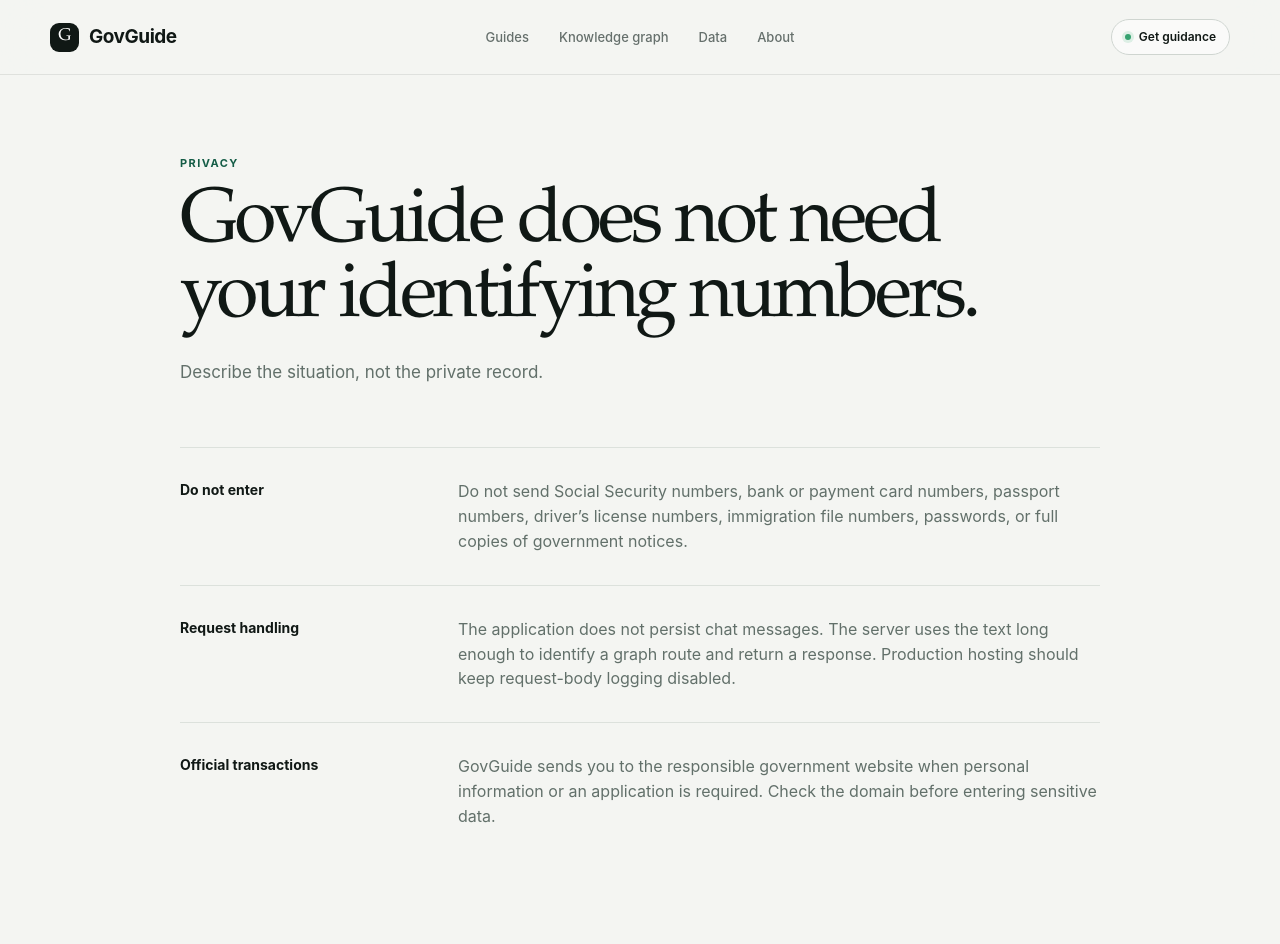
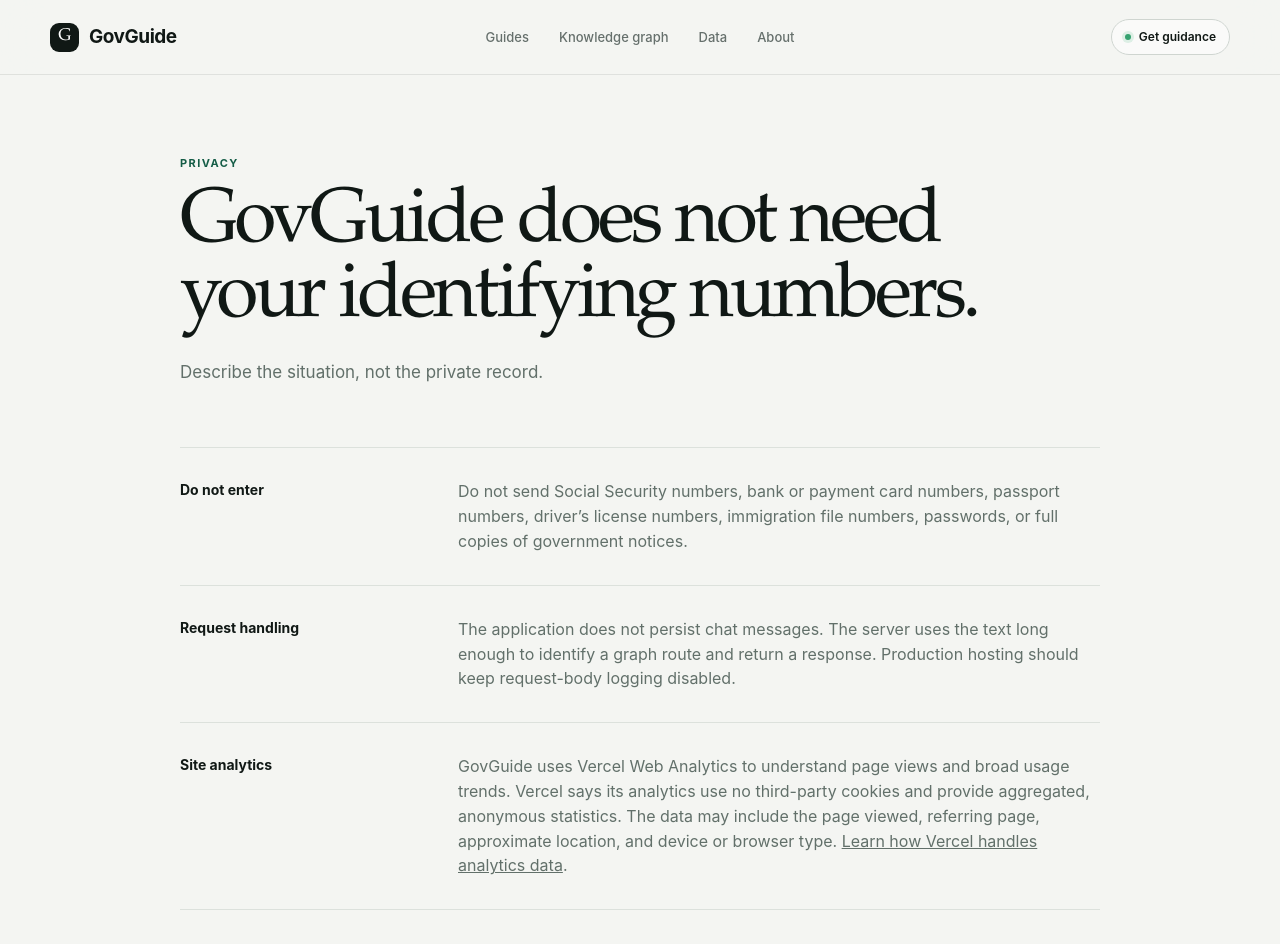
Before and after one commit to brandon-baek/Project-Gov, a Next.js app: page /privacy in a window 1280 px wide. Shown: the top 944 px of the page. Built offline with nearby package versions, Linux system fonts and the light colour scheme.

Commit message:
Add Vercel Web Analytics

```diff
--- a/app/layout.tsx
+++ b/app/layout.tsx
@@ -1,5 +1,6 @@
 import type { Metadata } from "next";
 import Script from "next/script";
+import { Analytics } from "@vercel/analytics/next";
 import "./globals.css";
 import { SiteHeader } from "@/components/SiteHeader";
 import { SiteFooter } from "@/components/SiteFooter";
@@ -27,6 +28,7 @@ export default function RootLayout({ children }: Readonly<{ children: React.Reac
         <SiteHeader />
         <main id="main-content">{children}</main>
         <SiteFooter />
+        <Analytics />
       </body>
     </html>
   );
--- a/app/privacy/page.tsx
+++ b/app/privacy/page.tsx
@@ -8,6 +8,7 @@ export default function PrivacyPage() {
       <header className="page-intro"><p className="eyebrow">Privacy</p><h1>GovGuide does not need your identifying numbers.</h1><p>Describe the situation, not the private record.</p></header>
       <section><h2>Do not enter</h2><p>Do not send Social Security numbers, bank or payment card numbers, passport numbers, driver’s license numbers, immigration file numbers, passwords, or full copies of government notices.</p></section>
       <section><h2>Request handling</h2><p>The application does not persist chat messages. The server uses the text long enough to identify a graph route and return a response. Production hosting should keep request-body logging disabled.</p></section>
+      <section><h2>Site analytics</h2><p>GovGuide uses Vercel Web Analytics to understand page views and broad usage trends. Vercel says its analytics use no third-party cookies and provide aggregated, anonymous statistics. The data may include the page viewed, referring page, approximate location, and device or browser type. <a href="https://vercel.com/docs/analytics/privacy-policy" target="_blank" rel="noreferrer">Learn how Vercel handles analytics data</a>.</p></section>
       <section><h2>Official transactions</h2><p>GovGuide sends you to the responsible government website when personal information or an application is required. Check the domain before entering sensitive data.</p></section>
     </div>
   );
--- a/package.json
+++ b/package.json
@@ -25,6 +25,7 @@
     "check:sources": "tsx scripts/check-sources.ts"
   },
   "dependencies": {
+    "@vercel/analytics": "^2.0.1",
     "better-sqlite3": "^13.0.3",
     "cheerio": "^1.1.2",
     "d3": "^7.9.0",
```
Also changed, not shown: 2 other files (tests, documents, lock files or other folders).
